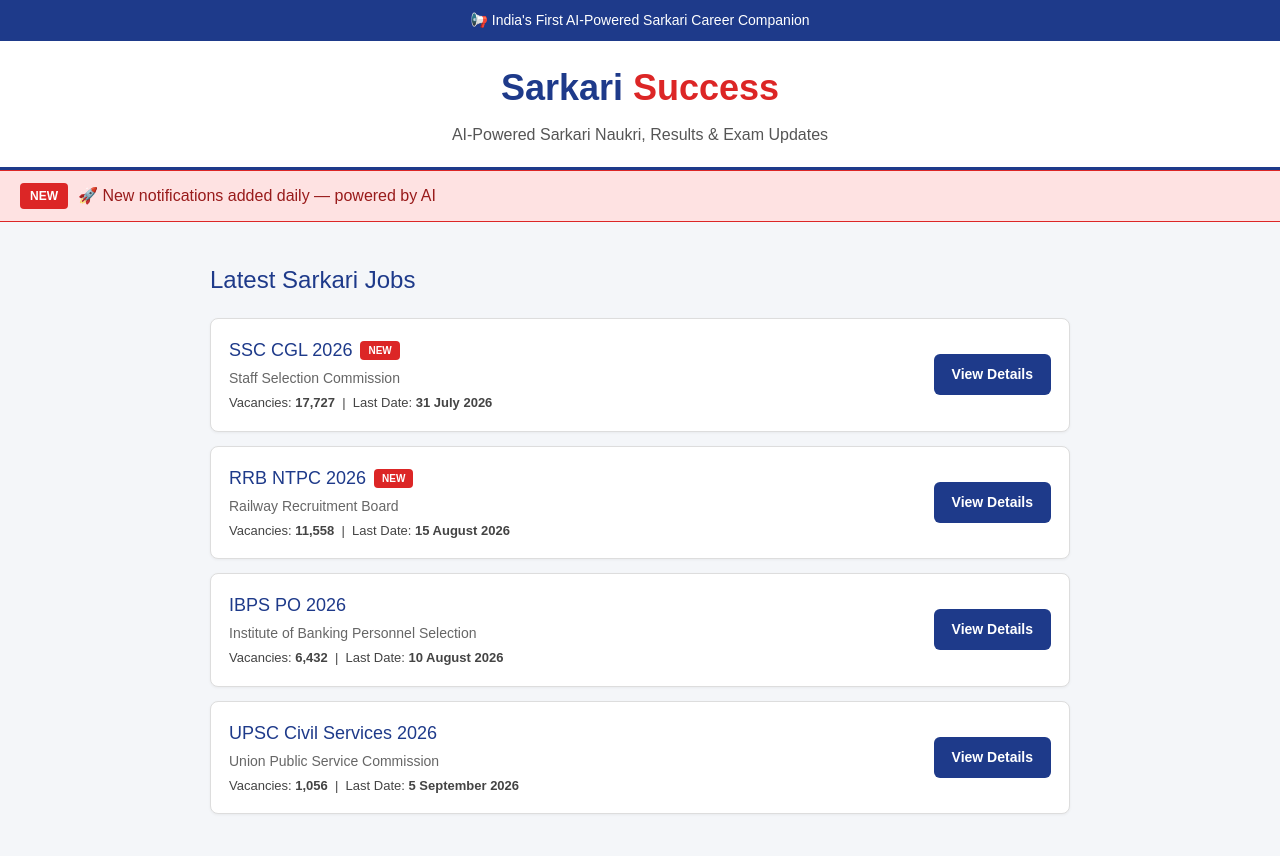
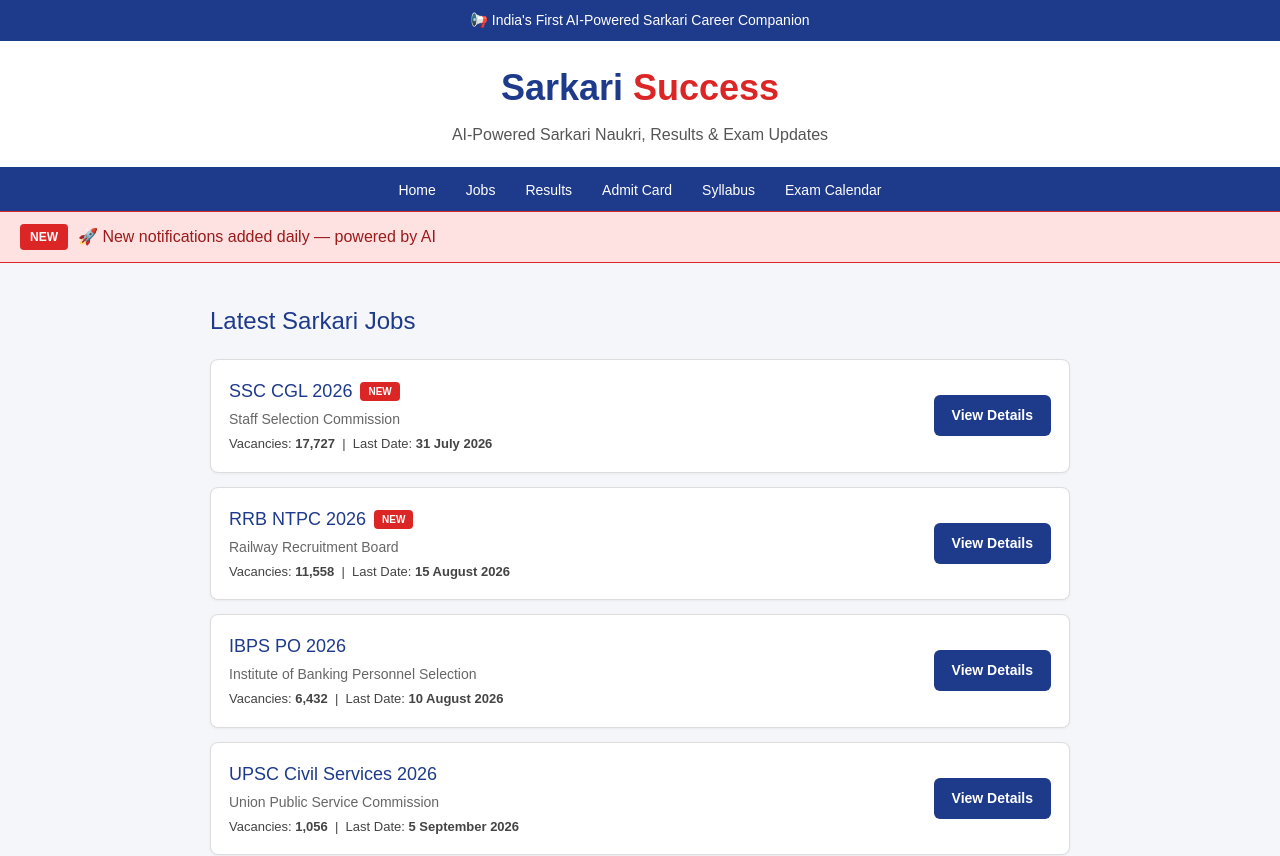
Before and after one commit to kalptaru99/sarkari-success, a Next.js app: page / in a window 1280 px wide. Shown: the top 856 px of the page. Built offline with nearby package versions, Linux system fonts and the light colour scheme.

Commit message:
fix navigation bar

```diff
--- a/src/app/page.js
+++ b/src/app/page.js
@@ -47,6 +47,24 @@
           AI-Powered Sarkari Naukri, Results &amp; Exam Updates
         </p>
       </header>
+
+      {/* Navigation */}
+      <nav style={{ backgroundColor: '#1e3a8a', padding: '10px 20px', display: 'flex', justifyContent: 'center', gap: '30px', flexWrap: 'wrap' }}>
+        {['Home', 'Jobs', 'Results', 'Admit Card', 'Syllabus', 'Exam Calendar'].map((item, index) => (
+          <a
+            key={index}
+            href="#"
+            style={{
+              color: 'white',
+              textDecoration: 'none',
+              fontSize: '14px',
+              fontWeight: '500',
+            }}
+          >
+            {item}
+          </a>
+        ))}
+      </nav>
 
       {/* Alert ticker */}
       <div style={{ backgroundColor: '#fee2e2', borderTop: '1px solid #dc2626', borderBottom: '1px solid #dc2626', padding: '12px 20px', display: 'flex', alignItems: 'center', gap: '10px' }}>
@@ -117,7 +135,8 @@
           ))}
         </div>
       </div>
-{/* Exam Calendar */}
+
+      {/* Exam Calendar */}
       <div style={{ maxWidth: '900px', margin: '40px auto', padding: '0 20px' }}>
         <h2 style={{ fontSize: '24px', color: '#1e3a8a', marginBottom: '20px' }}>
           Upcoming Exam Calendar
@@ -169,7 +188,6 @@
       </div>
 
       {/* Footer */}
-      {/* Footer */}
       <footer style={{ backgroundColor: '#1e3a8a', color: 'white', textAlign: 'center', padding: '16px', fontSize: '13px', marginTop: '60px' }}>
         © 2026 Sarkari Success. All rights reserved.
       </footer>
```
